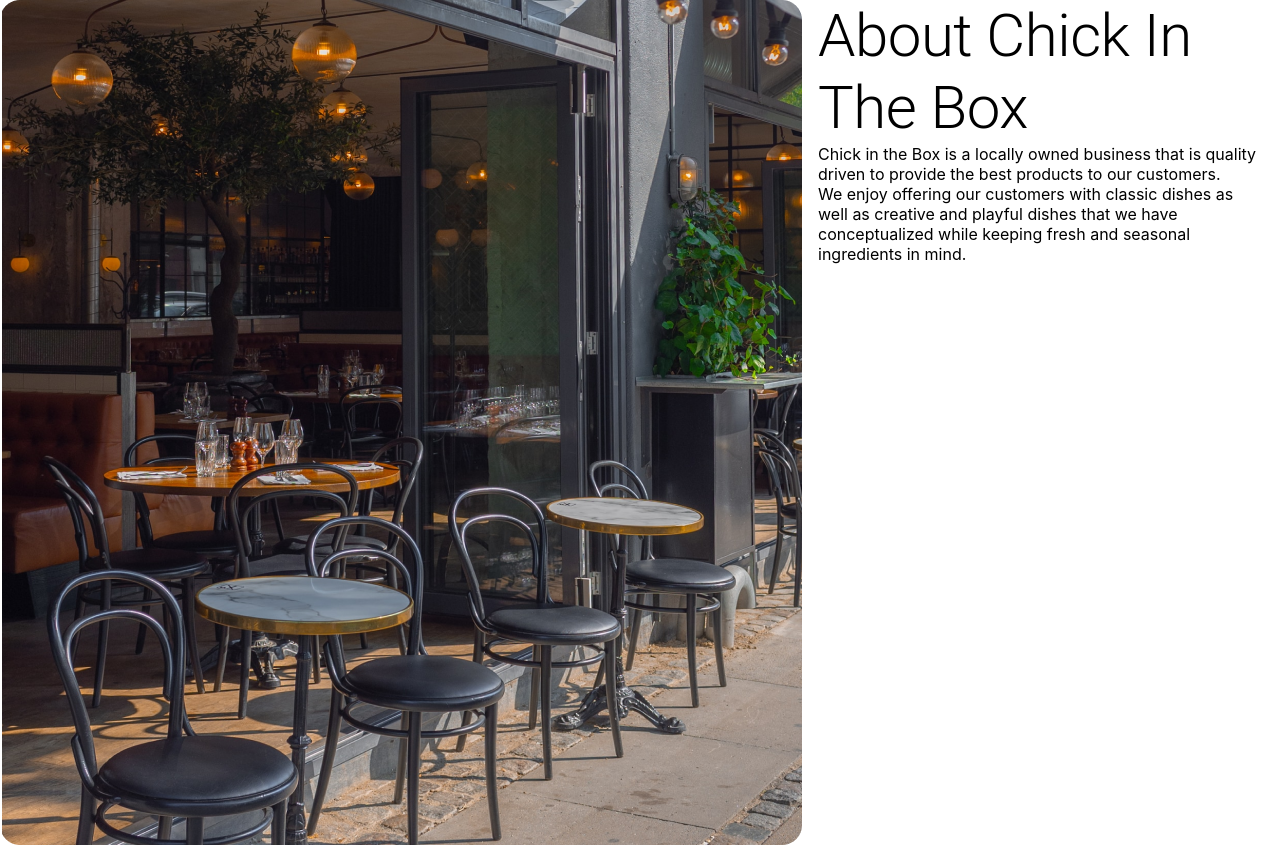
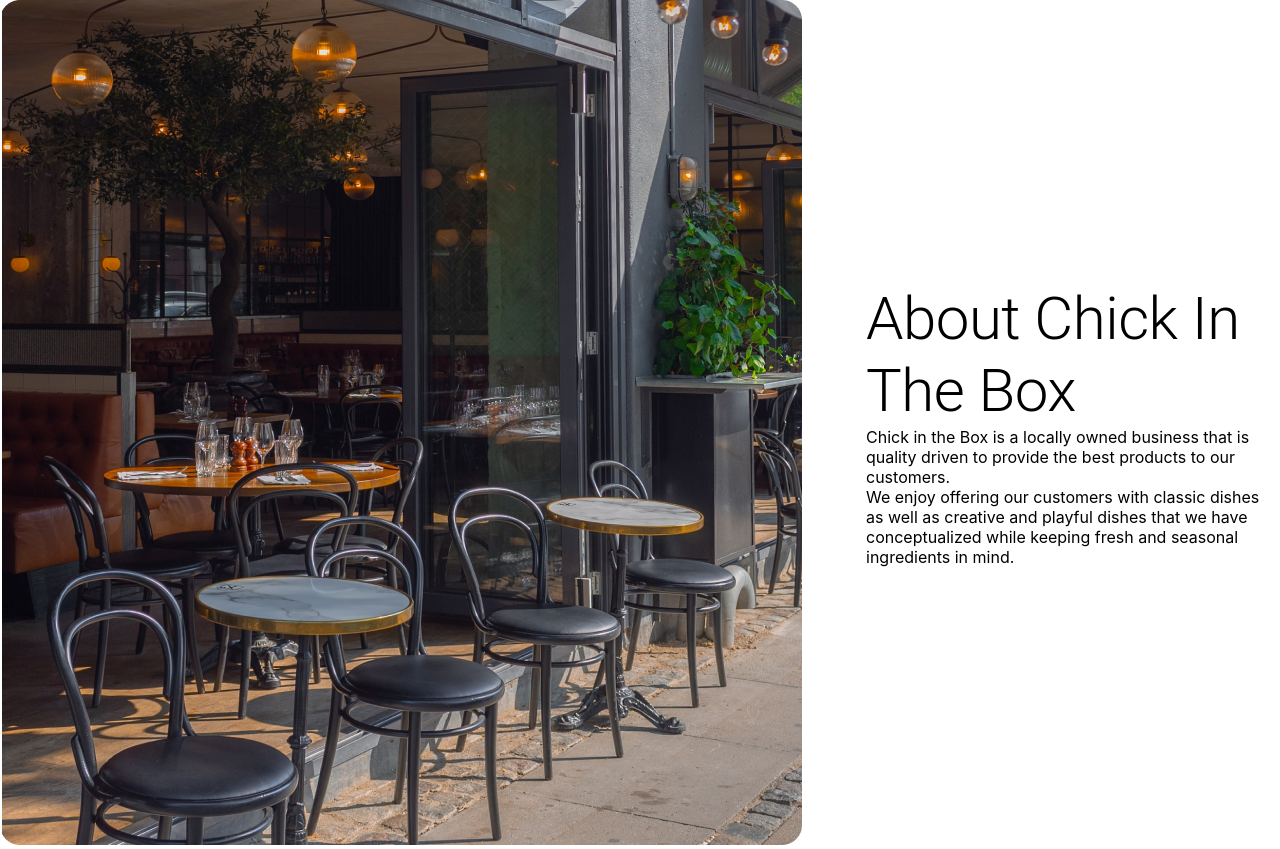
Before and after one commit to lyds214/chicken-website, a React (Create React App) app: page / in a window 1280 px wide. Built offline with nearby package versions, Linux system fonts and the light colour scheme.

Commit message:
text is vertically aligned, but the picture is not.

```diff
--- a/src/pages/About/About.js
+++ b/src/pages/About/About.js
@@ -5,19 +5,19 @@
 import Grid from '@mui/material/Grid';
 import Typography from '@mui/material/Typography';
 import Container from '@mui/material/Container';
-
+import Paper from '@mui/material/Paper'
 
 const About = () => {
+
   return (
-   <Grid container spacing={2}>
+   <Grid container spacing={8} alignItems="center" justify='center'>
         <Grid item>
           <img src={cafe} alt="cafe" />
         </Grid>
-        <Grid item xs={12} sm container>
-          <Grid item xs container spacing={2}>
-            <Grid item xs>
+        <Grid item xs={12} sm container alignItems="center" justify='center'>
+          <Grid item xs container spacing={2} >
+            <Grid item xs >
               <Typography variant="h2">About Chick In The Box</Typography>
-
               <Grid item xs>
                 <Typography variant="p">Chick in the Box is a locally owned business that is quality driven to provide the best products to our customers.</Typography>
               </Grid>
```
